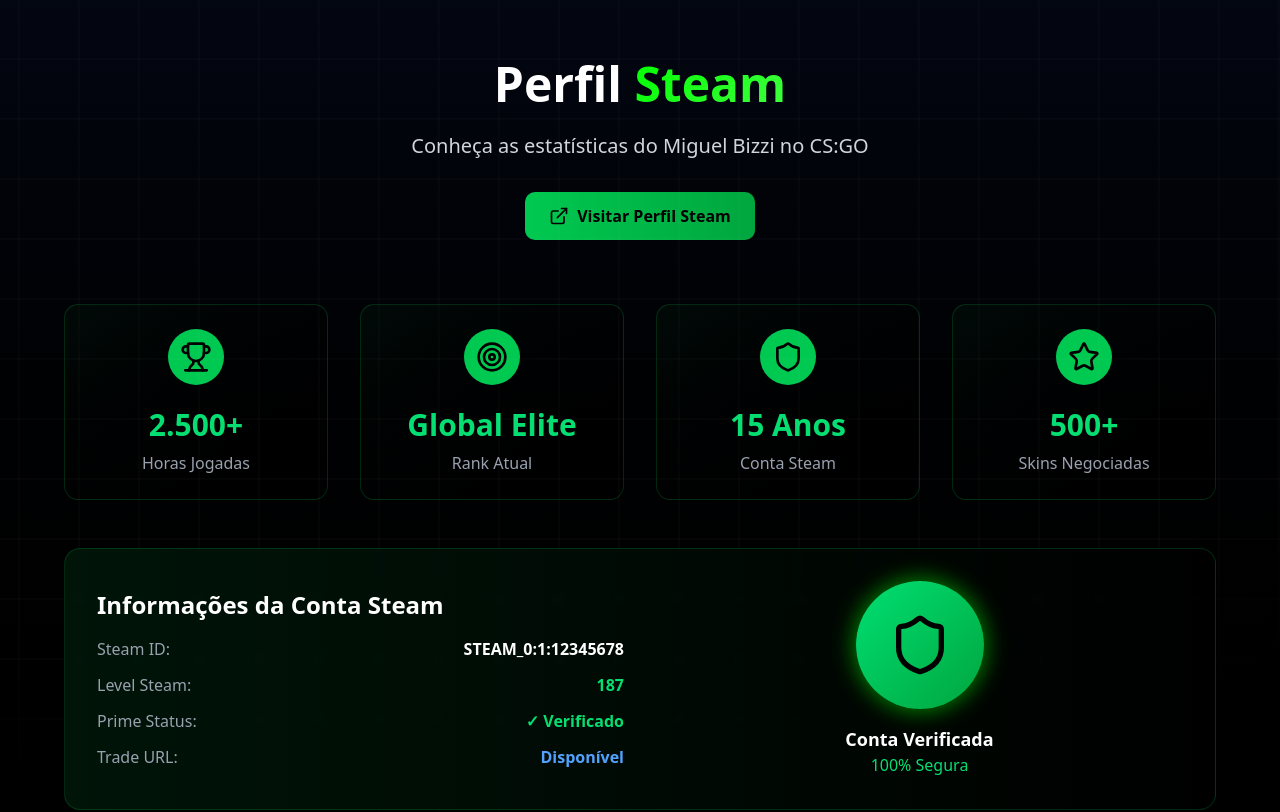
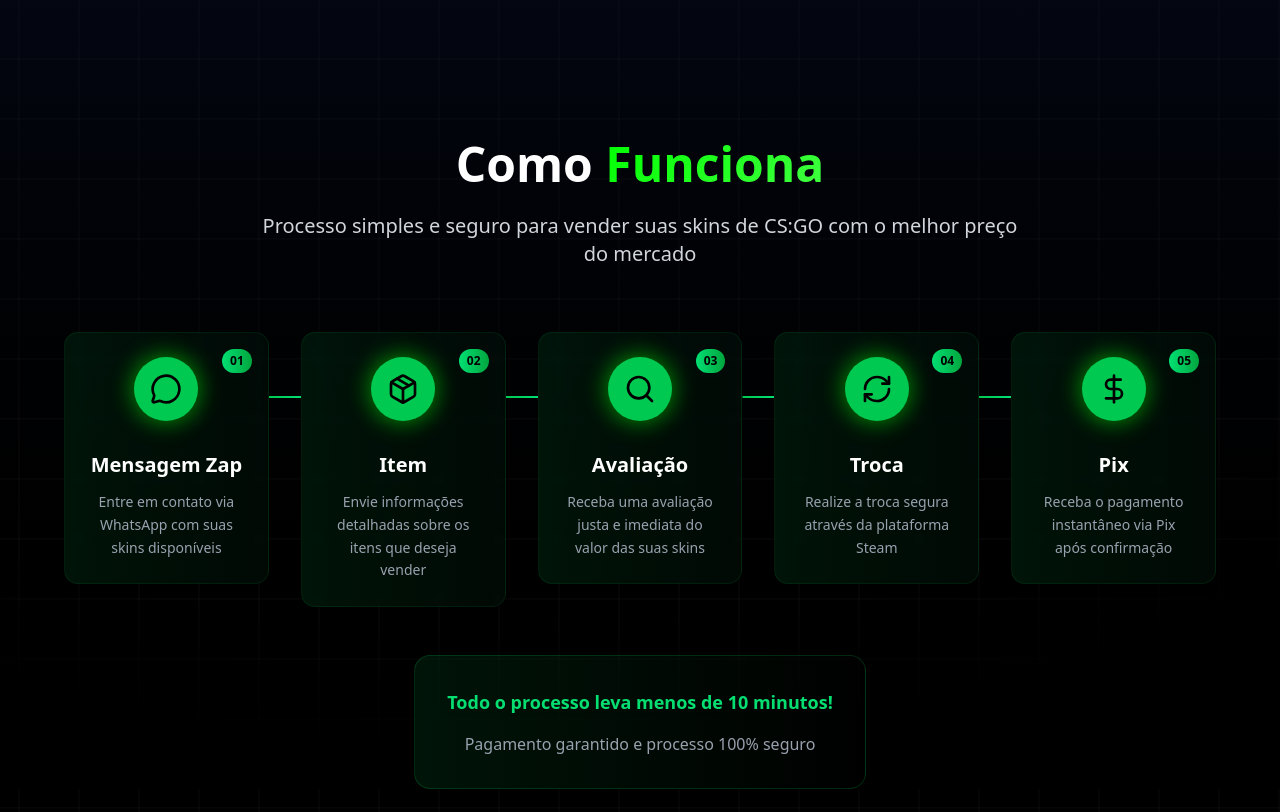
Before and after one commit to LeonardoSimpldesu/bizzi-skins, a React (Vite) app: page / in a window 1280 px wide. Shown: the part 1620-2432 px from the top of the page. Built offline with nearby package versions, Linux system fonts and the light colour scheme.

Commit message:
feat: add HowItWorksSection and update App and Menu components for improved navigation

```diff
--- a/src/App.tsx
+++ b/src/App.tsx
@@ -3,9 +3,9 @@
 import { FeaturesSection } from "./components/FeaturesSection"
 import { Footer } from "./components/Footer"
 import { HeroSection } from "./components/HeroSection"
+import { HowItWorksSection } from "./components/HowItWorksSection"
 import { Menu } from "./components/Menu"
 import { SkinsGallerySection } from "./components/SkinGallerySection"
-import { SteamStatsSection } from "./components/SteamSection"
 import { TestimonialsSection } from "./components/TestimonialSection"
 
 function App() {
@@ -15,7 +15,7 @@
       <HeroSection />
 
       <AboutSection />
-      <SteamStatsSection />
+      <HowItWorksSection />
       <SkinsGallerySection />
       <FeaturesSection />
       <TestimonialsSection />
--- a/src/components/AboutSection.tsx
+++ b/src/components/AboutSection.tsx
@@ -1,5 +1,5 @@
 
-import { Award, Zap, TrendingDown } from 'lucide-react';
+import { Award, Zap, TrendingDown, User } from 'lucide-react';
 import { CheckeredPattern } from './CheckeredPattern';
 
 const AboutSection = () => {
@@ -9,7 +9,6 @@
 
       <div className="container mx-auto px-6">
         <div className="max-w-6xl mx-auto">
-          {/* Section Title */}
           <div className="text-center mb-16">
             <h2 className="text-4xl md:text-5xl font-bold text-white mb-6">
               Conheça <span className="gradient-text">Miguel Bizzi</span>
@@ -20,9 +19,7 @@
             </p>
           </div>
 
-          {/* About Grid */}
           <div className="grid md:grid-cols-2 gap-12 items-center">
-            {/* Left Side - Stats */}
             <div className="space-y-8">
               <div className="bg-gradient-to-r from-green-500/10 to-transparent border border-green-500/20 rounded-2xl p-8">
                 <h3 className="text-2xl font-bold text-white mb-6">Por que escolher a Bizzi Skins?</h3>
@@ -61,11 +58,10 @@
               </div>
             </div>
 
-            {/* Right Side - Profile */}
             <div className="text-center">
               <div className="relative inline-block mb-8">
                 <div className="w-48 h-48 bg-gradient-to-br from-green-400 to-green-600 rounded-full mx-auto flex items-center justify-center animate-glow overflow-hidden ">
-                  {/* <User className="w-24 h-24 text-black" /> */}
+                  <User className="w-24 h-24 text-black" />
                   <img src="https://github.com/MiguelBizzi.png" alt="Foto de miguel bizzi" />
                 </div>
                 <div className="absolute -bottom-4 -right-4 bg-green-500 p-3 rounded-full animate-float">
--- /dev/null
+++ b/src/components/HowItWorksSection.tsx
@@ -0,0 +1,96 @@
+
+import { MessageCircle, Package, Search, RefreshCw, DollarSign } from 'lucide-react';
+import { CheckeredPattern } from './CheckeredPattern';
+
+export const HowItWorksSection = () => {
+  const steps = [
+    {
+      icon: MessageCircle,
+      title: "Mensagem Zap",
+      description: "Entre em contato via WhatsApp com suas skins disponíveis",
+      step: "01"
+    },
+    {
+      icon: Package,
+      title: "Item",
+      description: "Envie informações detalhadas sobre os itens que deseja vender",
+      step: "02"
+    },
+    {
+      icon: Search,
+      title: "Avaliação",
+      description: "Receba uma avaliação justa e imediata do valor das suas skins",
+      step: "03"
+    },
+    {
+      icon: RefreshCw,
+      title: "Troca",
+      description: "Realize a troca segura através da plataforma Steam",
+      step: "04"
+    },
+    {
+      icon: DollarSign,
+      title: "Pix",
+      description: "Receba o pagamento instantâneo via Pix após confirmação",
+      step: "05"
+    }
+  ];
+
+  return (
+    <section className="pt-40 relative min-h-screen bg-gradient-to-t to-gray-950 black from-black" id='how-it-works'>
+      <CheckeredPattern />
+      <div className="container mx-auto px-6">
+        <div className="max-w-6xl mx-auto">
+          <div className="text-center mb-16">
+            <h2 className="text-4xl md:text-5xl font-bold text-white mb-6">
+              Como <span className="gradient-text">Funciona</span>
+            </h2>
+            <p className="text-xl text-gray-300 max-w-3xl mx-auto">
+              Processo simples e seguro para vender suas skins de CS:GO com o melhor preço do mercado
+            </p>
+          </div>
+
+          <div className="grid md:grid-cols-5 gap-8">
+            {steps.map((step, index) => {
+              const IconComponent = step.icon;
+              return (
+                <div key={index} className="relative">
+                  {index < steps.length - 1 && (
+                    <div className="hidden md:block absolute top-16 left-full w-8 h-0.5 bg-gradient-to-r from-green-500 to-green-400 z-0"></div>
+                  )}
+
+                  <div className="relative z-10 text-center">
+                    <div className="bg-gradient-to-r from-green-500/10 to-green-950/20 border border-green-500/10 rounded-xl p-6 hover:border-green-500/40 transition-all duration-300 hover:scale-105 backdrop-blur-xs">
+                      <div className="relative mb-4">
+                        <div className="bg-green-500 p-4 rounded-full inline-block mb-2 animate-glow">
+                          <IconComponent className="w-8 h-8 text-black" />
+                        </div>
+                        <div className="absolute -top-2 -right-2 bg-gradient-to-r from-green-400 to-green-600 text-black text-xs font-bold px-2 py-1 rounded-full">
+                          {step.step}
+                        </div>
+                      </div>
+
+                      <h3 className="text-xl font-bold text-white mb-3">{step.title}</h3>
+                      <p className="text-gray-400 text-sm leading-relaxed">{step.description}</p>
+                    </div>
+                  </div>
+                </div>
+              );
+            })}
+          </div>
+
+          <div className="mt-12 text-center">
+            <div className="bg-gradient-to-r from-green-500/10 to-transparent border border-green-500/20 rounded-2xl p-8 inline-block">
+              <p className="text-gray-300 text-lg mb-4">
+                <span className="text-green-400 font-bold">Todo o processo leva menos de 10 minutos!</span>
+              </p>
+              <p className="text-gray-400">
+                Pagamento garantido e processo 100% seguro
+              </p>
+            </div>
+          </div>
+        </div>
+      </div>
+    </section>
+  );
+};
--- a/src/components/Menu.tsx
+++ b/src/components/Menu.tsx
@@ -8,11 +8,11 @@
   const [backgroundStyle, setBackgroundStyle] = useState({});
   const navigationRef = useRef<HTMLDivElement>(null);
 
-  const sections = ['features', 'cta', 'hero', 'about', 'testimonials', 'steam-stats', 'skins-gallery'];
+  const sections = ['features', 'cta', 'hero', 'about', 'testimonials', 'how-it-works', 'skins-gallery'];
 
   const navigationLinks = [
     { id: 'about', label: 'Sobre' },
-    { id: 'steam-stats', label: 'Steam' },
+    { id: 'how-it-works', label: 'Negocie' },
     { id: 'skins-gallery', label: 'Skins' },
     { id: 'features', label: 'Vantagens' },
     { id: 'testimonials', label: 'Depoimentos' },
```
